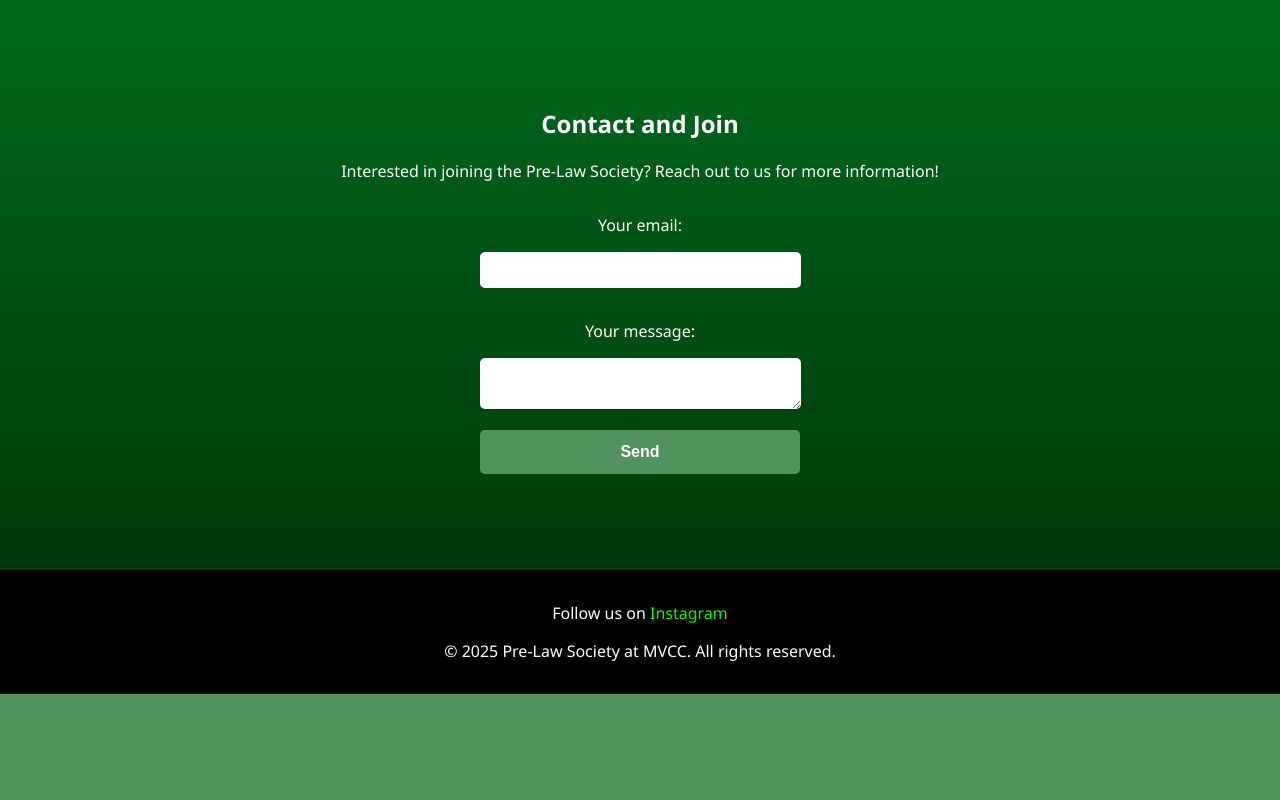
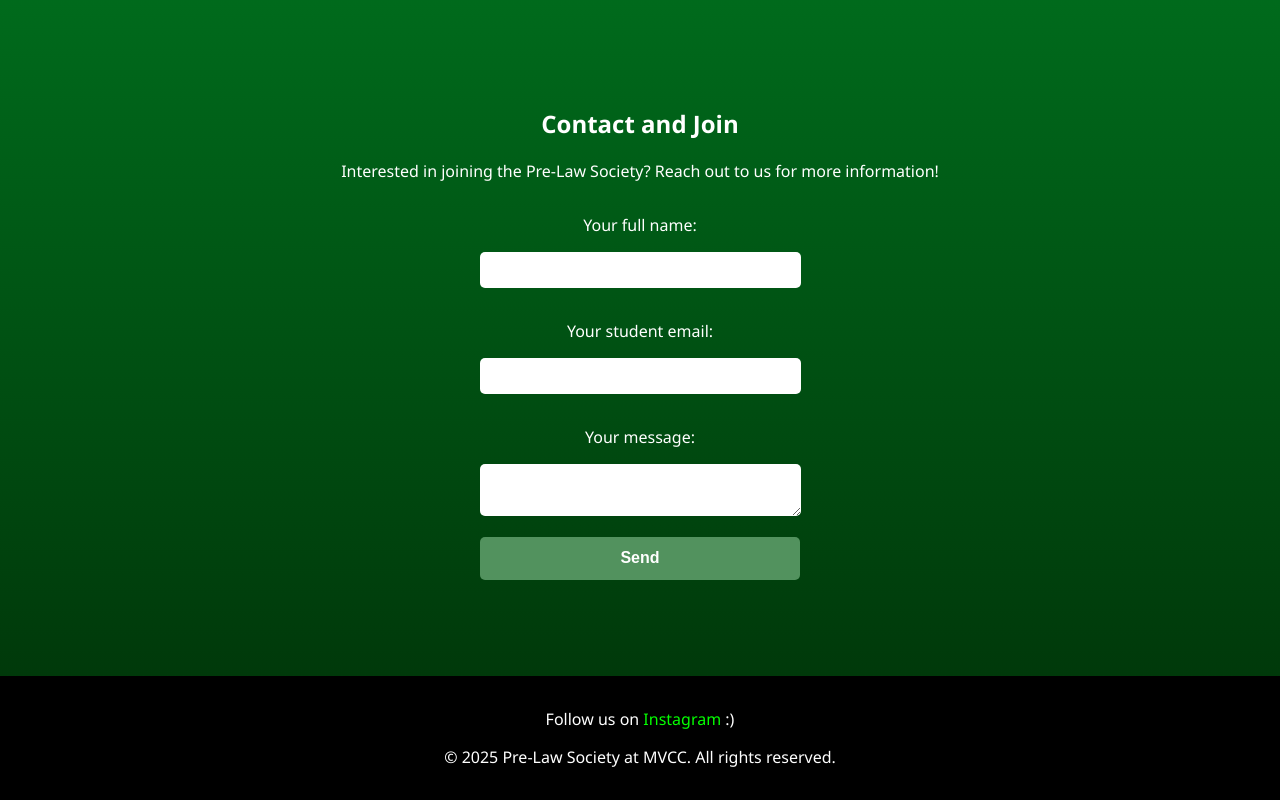
Before and after one commit to abrorkod/morainevalley, a plain HTML site: page index.html in a window 1280 px wide. Shown: the part 2009-2809 px from the top of the page. Before the commit the page ends 2703 px from the top, so only its background shows below. Drawn offline with Linux system fonts and the light colour scheme.

Commit message:
Modify contact form fields for user input
Updated the contact form to include full name and student email fields.

```diff
--- a/index.html
+++ b/index.html
@@ -83,7 +83,11 @@
             <p>Interested in joining the Pre-Law Society? Reach out to us for more information!</p>
             <form action="https://formspree.io/f/xqawznjd" method="POST">
                 <label>
-                    <p>Your email:</p>
+                    <p>Your full name:</p>
+                    <input type="name" name="name">
+                </label>
+                <label>
+                    <p>Your student email:</p>
                     <input type="email" name="email">
                 </label>
                 <label>
@@ -98,7 +102,7 @@
 
 
         <footer>
-            <p>Follow us on <a href="https://www.instagram.com/moraineprelaw/" target="_blank">Instagram</a></p>
+            <p>Follow us on <a href="https://www.instagram.com/moraineprelaw/" target="_blank">Instagram</a> :)</p>
             <p>&copy; 2025 Pre-Law Society at MVCC. All rights reserved.</p>
         </footer>
     </main>
@@ -121,4 +125,5 @@
 
 </body>
 
+
 </html>
```
